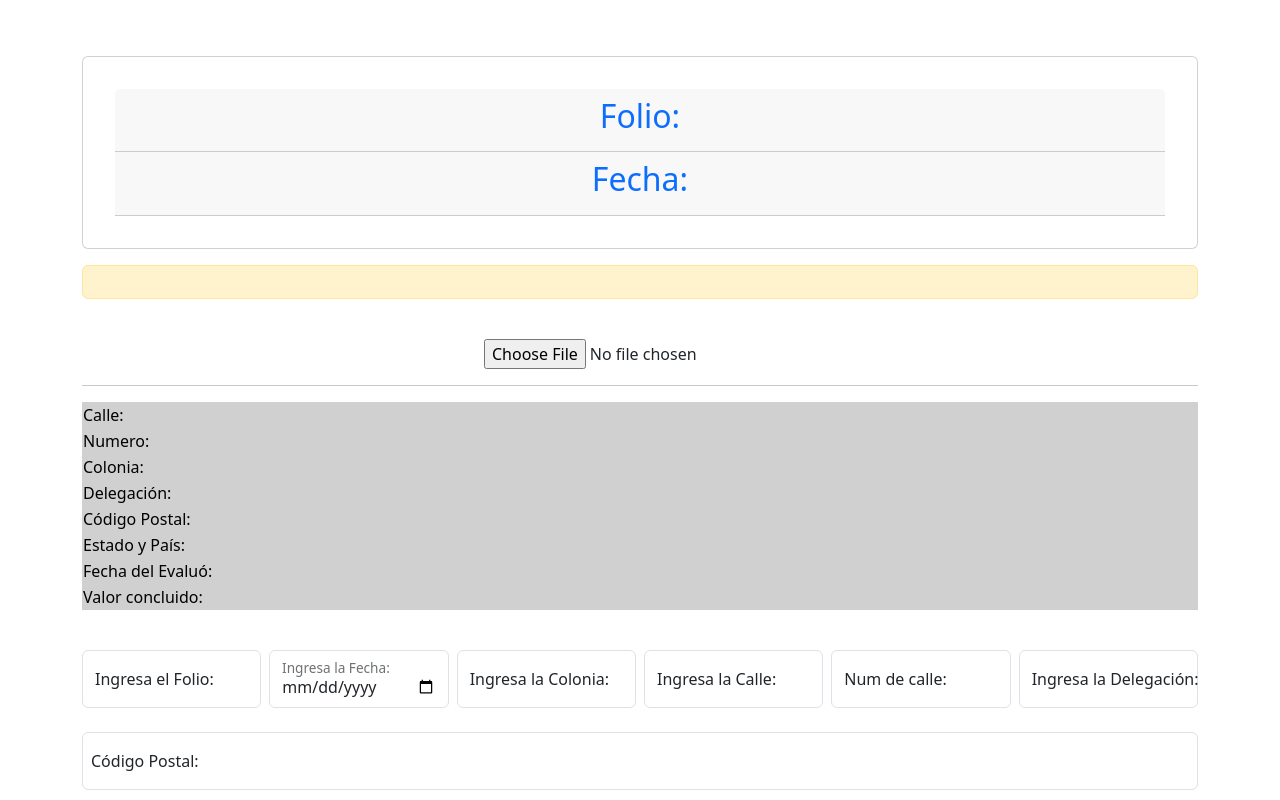
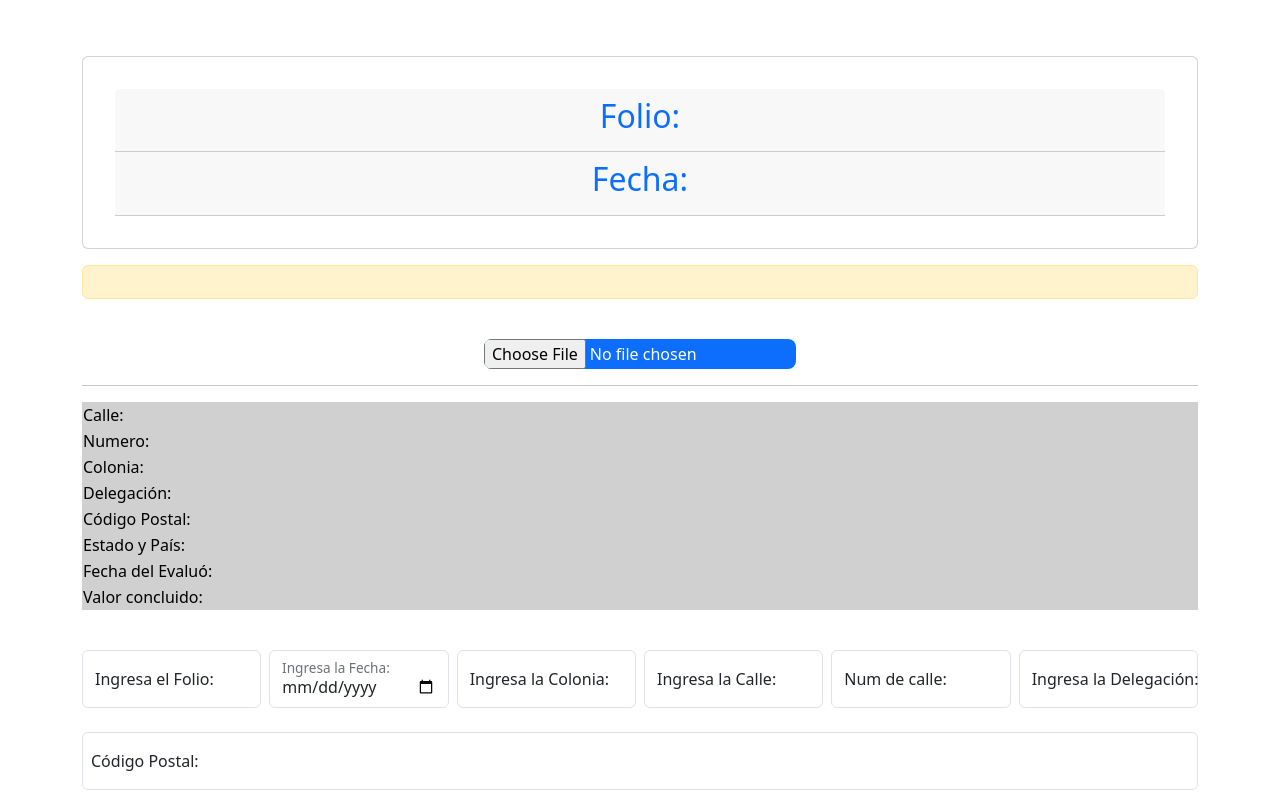
Before and after one commit to ManuelPeva/Valuatecc, a React (Vite) app in the folder valuactecc/: page /portada in a window 1280 px wide. Shown: the top 800 px of the page. Built offline with nearby package versions, Linux system fonts and the light colour scheme.

Commit message:
ajuste de input file

```diff
--- a/valuactecc/src/Portada.css
+++ b/valuactecc/src/Portada.css
@@ -31,3 +31,10 @@ td{
 .text{
     text-align: center;
 }
+
+/* Ocultar el input de tipo file original */
+.custom-file-input {
+    border-radius: 8px;
+    background-color: #0D6EFD;
+    color: white;
+}
--- a/valuactecc/src/components/portada.jsx
+++ b/valuactecc/src/components/portada.jsx
@@ -70,11 +70,11 @@ function Portada() {
         </div>
 
       <br></br>
-      <input type="file" accept="image/*" onChange={handleImageUpload} />
+      <input className="custom-file-input" type="file" accept="image/*" onChange={handleImageUpload} />
       {avaluoData.imagen && (
         <img
           src={avaluoData.imagen}
-          alt="Imagen post"
+          alt="selecciona una imagen"
           style={{ width: "100%", height: "auto", marginTop: "10px" }}
         />
       )}
```
